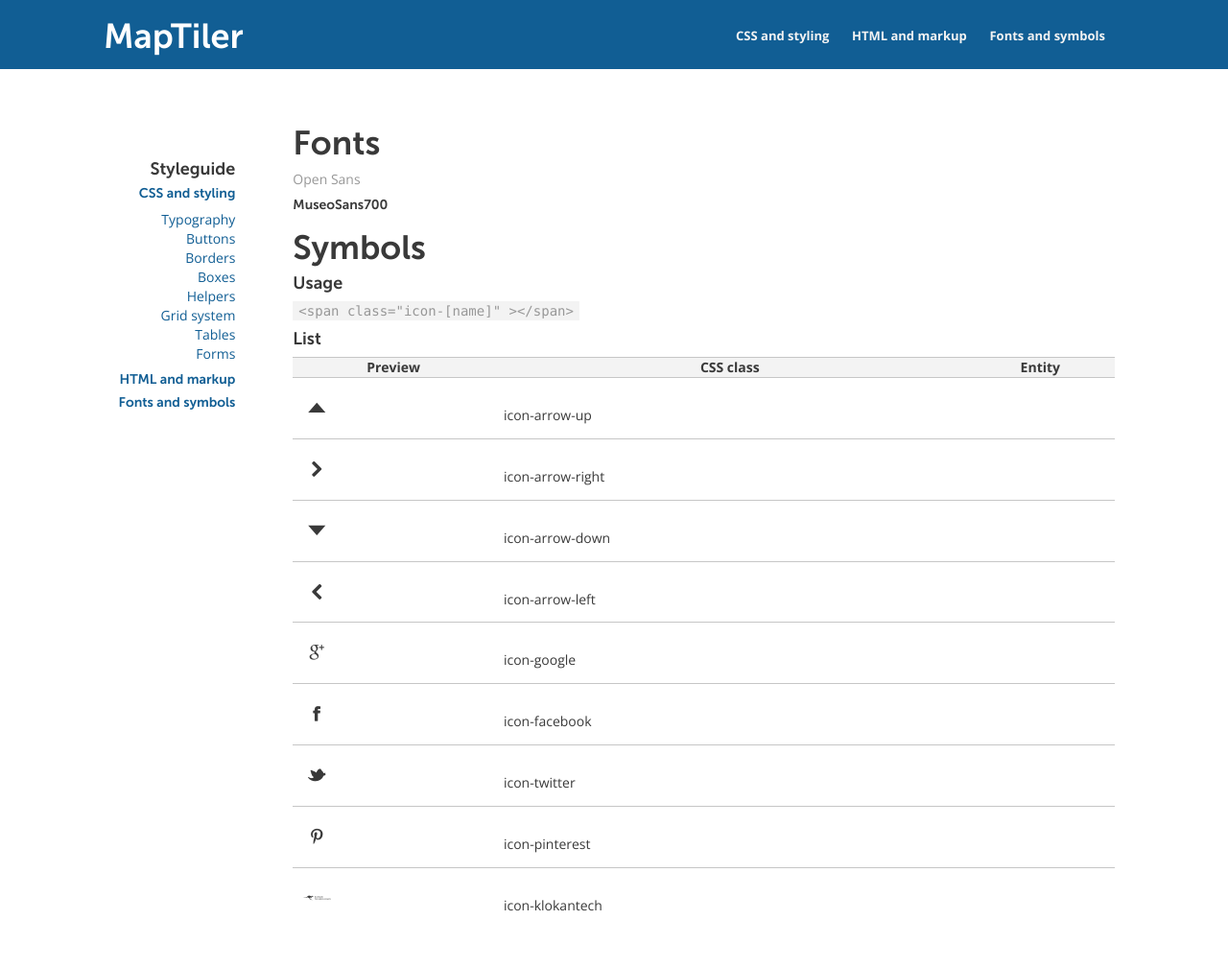
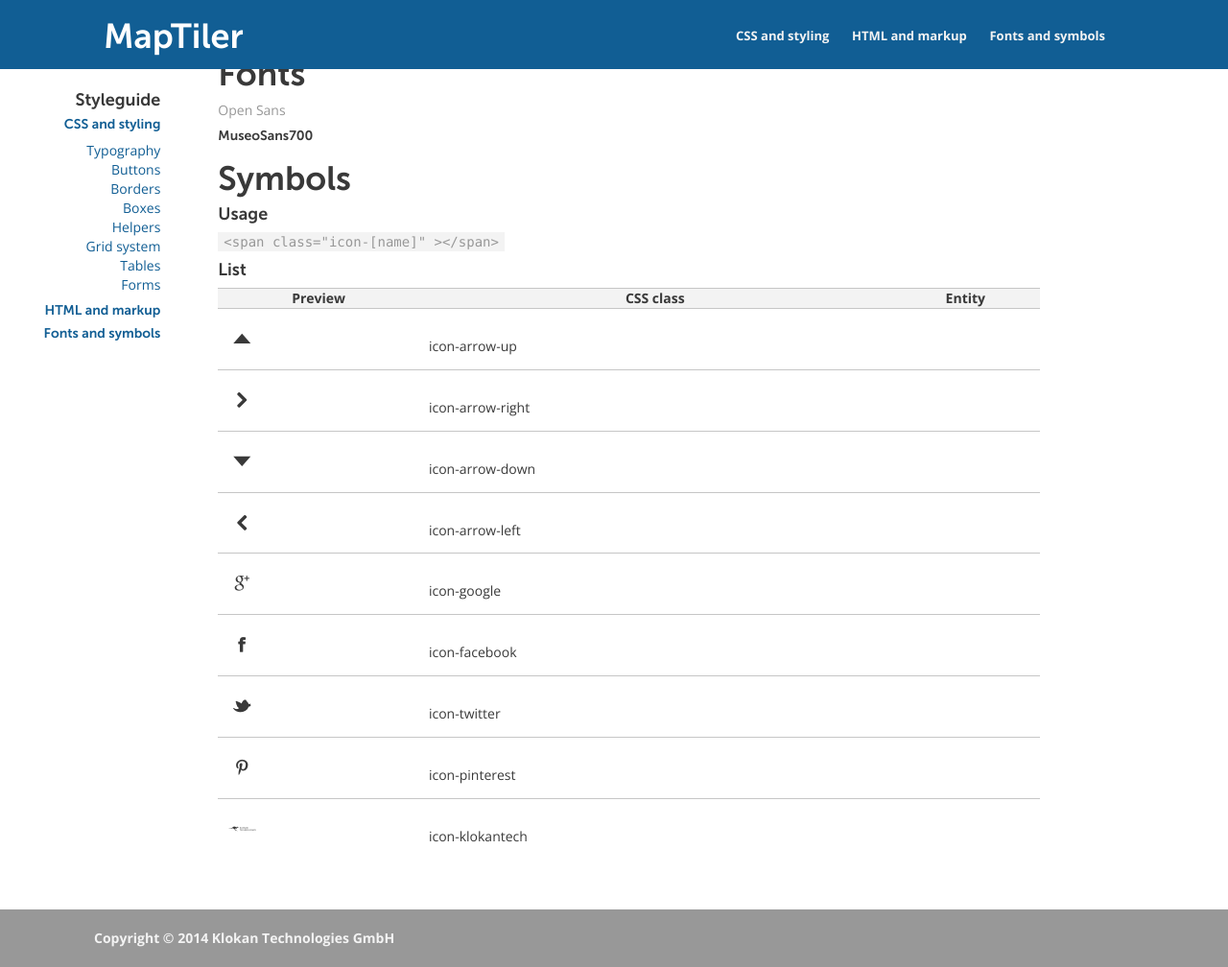
Before and after one commit to klokantech/styles, a Jekyll site: the page built from fonts.html, in a window 1280 px wide and 1008 px high. Shown: the whole window at 96% size. Built offline with Jekyll 4.4.1, drawn with Linux system fonts in a browser that asks for light colours.

Commit message:
Sticky footer

```diff
--- a/_layouts/default.html
+++ b/_layouts/default.html
@@ -67,5 +67,13 @@
         <!-- end nav-left  -->
       </div>
     </div>
+    <div class="footer bg-dark">
+      <div class="container">
+        <div class="row"><div class="col12">
+            <b>Copyright &copy; 2014 Klokan Technologies GmbH</b>
+          </div>
+        </div>
+      </div>
+    </div>
   </body>
 </html>
--- a/_sass/_base.scss
+++ b/_sass/_base.scss
@@ -1,17 +1,19 @@
 /* Body */
 
-html {
-  font-size: $font-size;
-  -webkit-tap-highlight-color: rgba(0,0,0,0);
-}
-
-body {
+html, body {
+  height: 100%;
   font-family: $font-primary;
   font-size: $font-size;
   line-height: $line-height;
   color: $text-color;
   background-color: $body-bg;
   -webkit-font-smoothing:antialiased;
+  -webkit-tap-highlight-color: rgba(0,0,0,0);
+}
+
+.footer{
+  height: $footer-height;
+  position: relative;
 }
 
 *:focus {
--- a/_sass/_grid.scss
+++ b/_sass/_grid.scss
@@ -13,9 +13,16 @@
   margin-left: auto;
   margin-right: auto;
   padding: $container-padding-vertical $container-padding-horizontal;
-
+  min-height: 100%;
   &.main{
-    margin-top: $navbar-top-height;
+    margin: 0;
+    margin-bottom: -$footer-height;
+    min-height: 100%;
+    &:after{
+      content: "";
+      display: block;
+      height: $footer-height;
+    }
   }
 }
 
--- a/_sass/_variables.scss
+++ b/_sass/_variables.scss
@@ -192,3 +192,6 @@
 $navbar-top-link-hover-color: #ffffff;
 
 $navbar-top-link-hover-color: #ffffff;
+
+/* Sticky footer */
+$footer-height: 60px;
```
